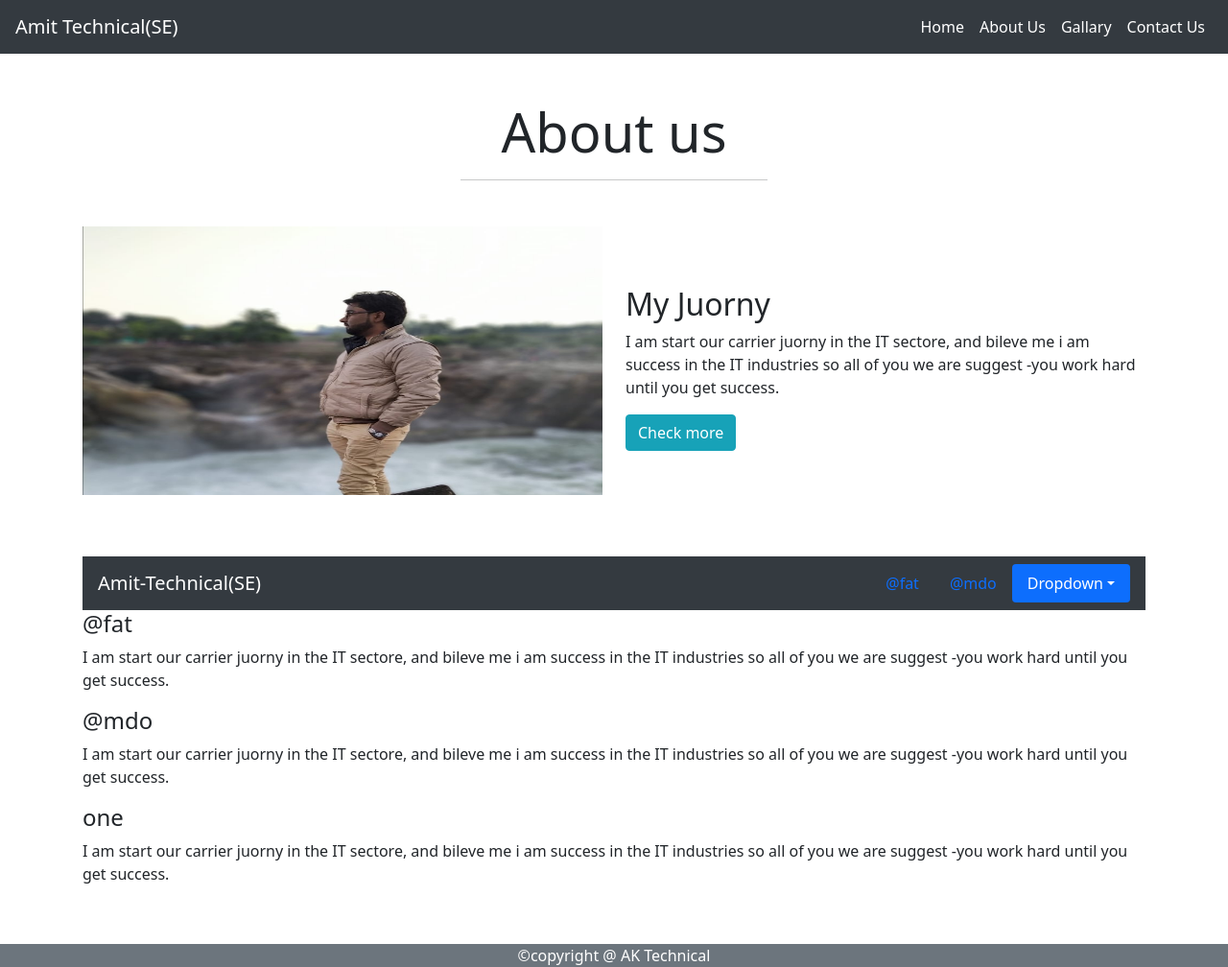
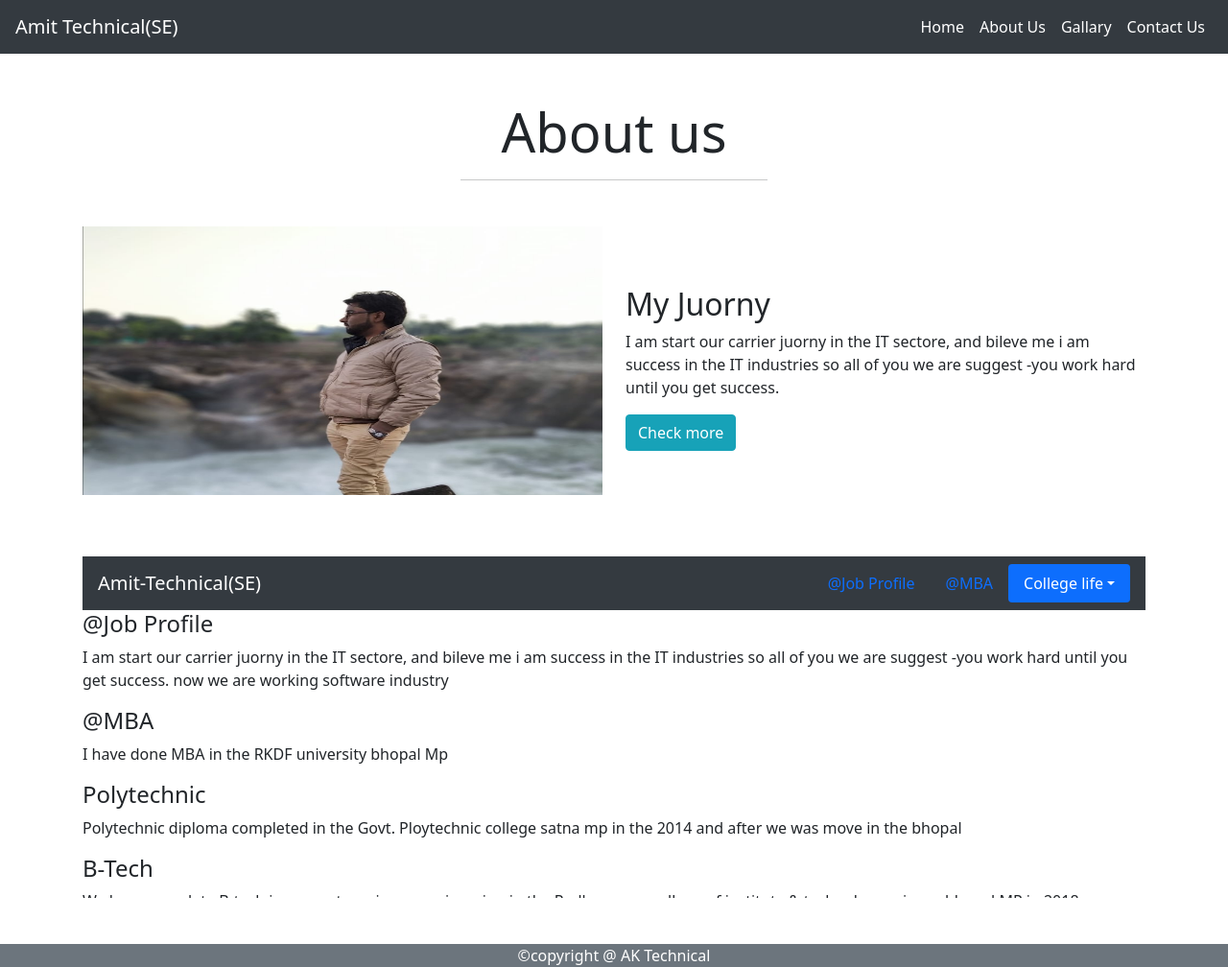
Before and after one commit to amitkumar-creator/Used-bootstrap5, a plain HTML site: page About.html in a window 1280 px wide. Shown: the whole page at 96% size. Drawn offline with nearby package versions, Linux system fonts and the light colour scheme.

Commit message:
update
update

```diff
--- a/About.html
+++ b/About.html
@@ -61,34 +61,34 @@
     <a class="navbar-brand" href="#">Amit-Technical(SE)</a>
     <ul class="nav nav-pills">
       <li class="nav-item">
-        <a class="nav-link" href="#fat">@fat</a>
+        <a class="nav-link" href="#Job">@Job Profile</a>
       </li>
       <li class="nav-item">
-        <a class="nav-link" href="#mdo">@mdo</a>
+        <a class="nav-link" href="#MBA">@MBA</a>
       </li>
       <li class="nav-item dropdown">
-        <a class="nav-link dropdown-toggle" data-toggle="dropdown" href="#" role="button" aria-expanded="false">Dropdown</a>
+        <a class="nav-link dropdown-toggle" data-toggle="dropdown" href="#" role="button" aria-expanded="false">College life</a>
         <ul class="dropdown-menu dropdown-menu-right">
-          <li><a class="dropdown-item" href="#one">one</a></li>
-          <li><a class="dropdown-item" href="#two">two</a></li>
+          <li><a class="dropdown-item" href="#Polytechnic">Polytechnic</a></li>
+          <li><a class="dropdown-item" href="#Job">Job profile</a></li>
           <li><hr class="dropdown-divider"></li>
-          <li><a class="dropdown-item" href="#three">three</a></li>
+          <li><a class="dropdown-item" href="#MBA">MBA</a></li>
         </ul>
       </li>
     </ul>
   </nav>
   <div data-spy="scroll" data-target="#navbar-example2" data-offset="0"
   style="height: 300px; overflow-y: scroll;">
-    <h4 id="fat">@fat</h4>
-    <p>I am start our carrier juorny in the IT sectore, and bileve me i am success in the IT industries so all of you  we are suggest -you work hard until you get success. </p>
-    <h4 id="mdo">@mdo</h4>
-    <p>I am start our carrier juorny in the IT sectore, and bileve me i am success in the IT industries so all of you  we are suggest -you work hard until you get success. </p>
-    <h4 id="one">one</h4>
-    <p>I am start our carrier juorny in the IT sectore, and bileve me i am success in the IT industries so all of you  we are suggest -you work hard until you get success. </p>
-    <h4 id="two">two</h4>
-    <p>I am start our carrier juorny in the IT sectore, and bileve me i am success in the IT industries so all of you  we are suggest -you work hard until you get success. </p>
-    <h4 id="three">three</h4>
-    <p>I am start our carrier juorny in the IT sectore, and bileve me i am success in the IT industries so all of you  we are suggest -you work hard until you get success. </p>
+    <h4 id="Job">@Job Profile</h4>
+    <p>I am start our carrier juorny in the IT sectore, and bileve me i am success in the IT industries so all of you we are suggest -you work hard until you get success. now we are working software industry </p>
+    <h4 id="MBA">@MBA</h4>
+    <p>I have done MBA in the RKDF university bhopal Mp </p>
+    <h4 id="Polytechnic">Polytechnic</h4>
+    <p>Polytechnic diploma completed in the Govt. Ploytechnic college satna mp in the 2014 and after we was move in the bhopal  </p>
+    <h4 id="B-Tech">B-Tech</h4>
+    <p>We have complete B-tech in computer science engineering in the Radharaman college of institute & technology science bhopal MP in 2018 </p>
+    <h4 id="MBA">MBA</h4>
+    <p>I have done MBA in the RKDF university bhopal Mp in 2020</p>
   </div>
 </div>
 </div>
```
